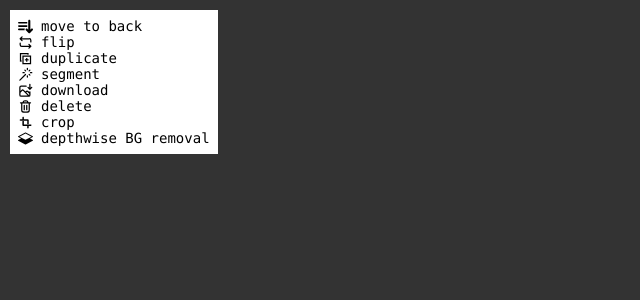
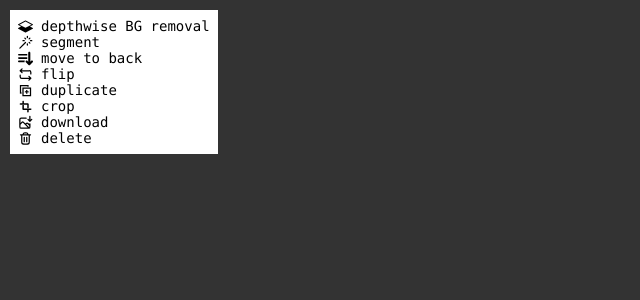
Before and after one commit to bhavyagada/website, a SvelteKit app: page /imged in a window 1280 px wide. Shown: the top 300 px of the page, without its empty margins (0-640 px from the left). Built offline with nearby package versions, Linux system fonts and the light colour scheme; no server answers.

Commit message:
change toolbar buttons order

```diff
--- a/src/routes/(other)/imged/+page.svelte
+++ b/src/routes/(other)/imged/+page.svelte
@@ -24,14 +24,14 @@
 <div class="relative">
   <canvas id="c" class="w-screen h-screen block"></canvas>
   <div class="absolute bg-white text-sm text-black font-mono p-2 left-2.5 top-2.5 leading-4">
+    <div class="flex items-center gap-2"><img src={dptIcon} alt="DPT Icon" width="15" height="15"> depthwise BG removal</div>
+    <div class="flex items-center gap-2"><img src={segmentIcon} alt="Segment Icon" width="15" height="15"> segment</div>
     <div class="flex items-center gap-2"><img src={backIcon} alt="Back Icon" width="15" height="15"> move to back</div>
     <div class="flex items-center gap-2"><img src={flipIcon} alt="Flip Icon" width="15" height="15"> flip</div>
     <div class="flex items-center gap-2"><img src={duplicateIcon} alt="Duplicate Icon" width="15" height="15"> duplicate</div>
-    <div class="flex items-center gap-2"><img src={segmentIcon} alt="Segment Icon" width="15" height="15"> segment</div>
+    <div class="flex items-center gap-2"><img src={cropIcon} alt="Crop Icon" width="15" height="15"> crop</div>
     <div class="flex items-center gap-2"><img src={downloadIcon} alt="Download Icon" width="15" height="15"> download</div>
     <div class="flex items-center gap-2"><img src={deleteIcon} alt="Delete Icon" width="15" height="15"> delete</div>
-    <div class="flex items-center gap-2"><img src={cropIcon} alt="Crop Icon" width="15" height="15"> crop</div>
-    <div class="flex items-center gap-2"><img src={dptIcon} alt="DPT Icon" width="15" height="15"> depthwise BG removal</div>
   </div>
 </div>
 
```
